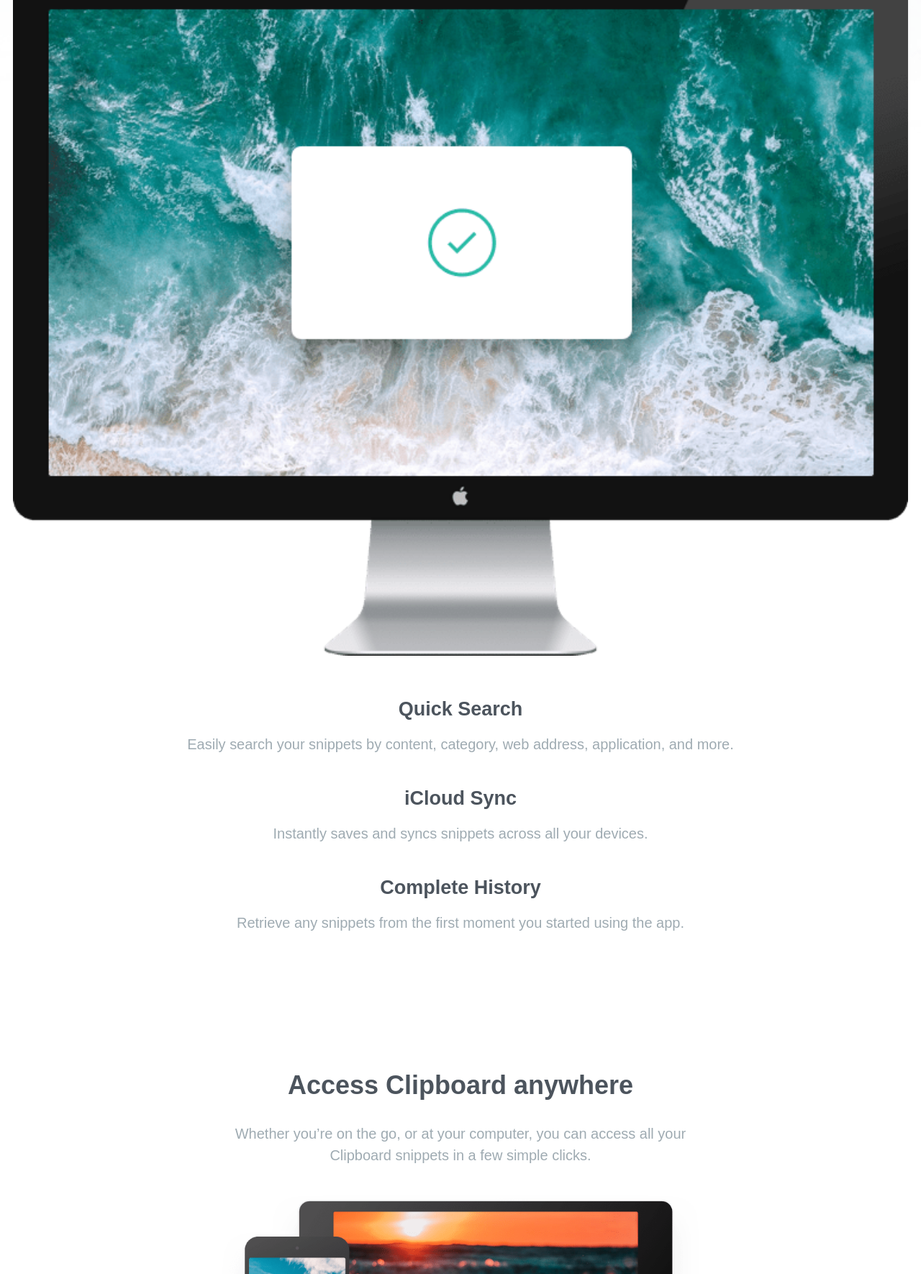
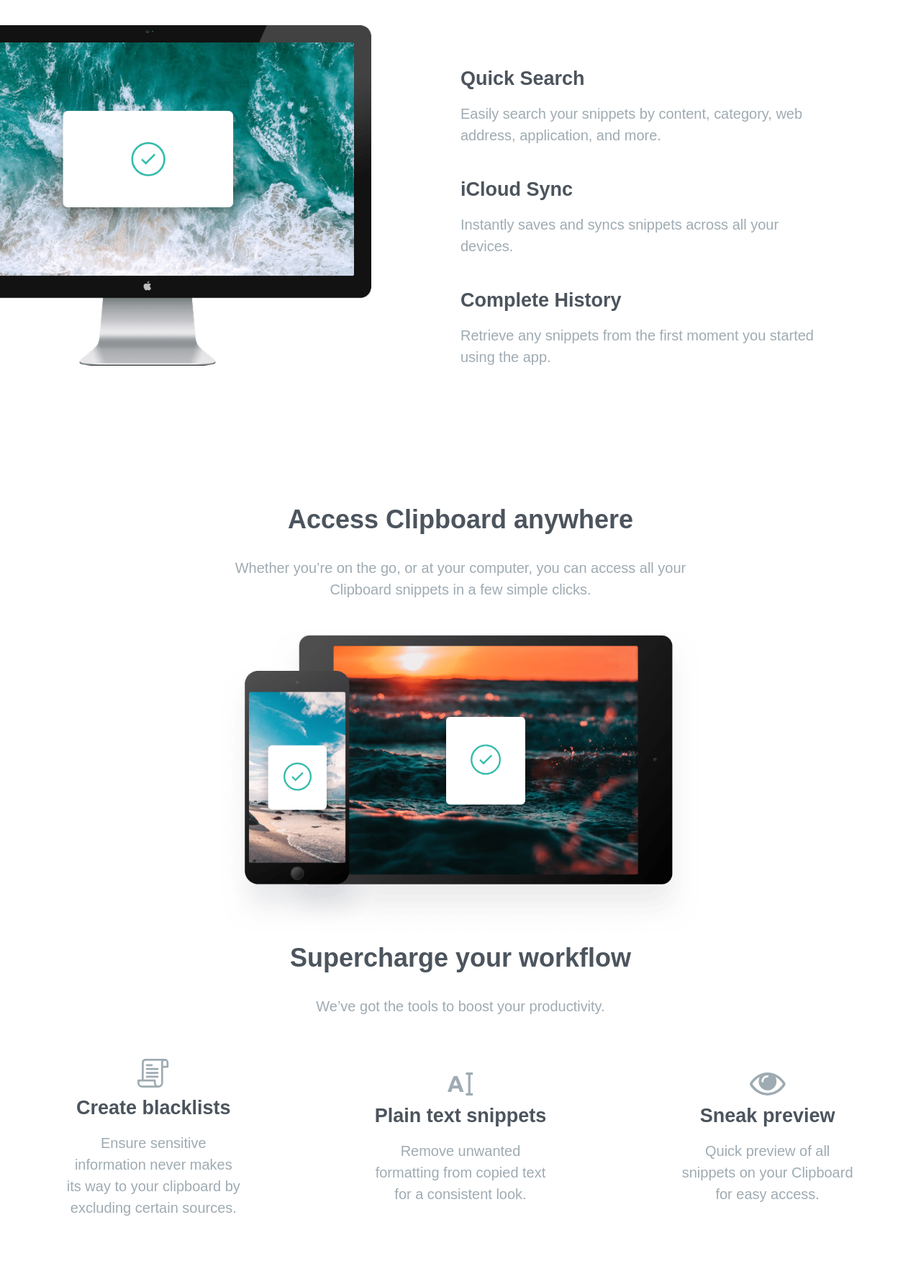
Before and after one commit to RajShringi/clipboard-landing-page, a plain HTML site: page index.html in a window 1280 px wide. Shown: the part 1030-2800 px from the top of the page at 72% size. Drawn offline with Linux system fonts and the light colour scheme; a web font is replaced by a local one.

Commit message:
complete desktop view

```diff
--- a/index.css
+++ b/index.css
@@ -180,3 +180,64 @@ footer nav img {
   align-items: center;
   justify-content: space-between;
 }
+
+@media screen and (min-width: 800px) {
+  body {
+    background-image: url(images/bg-header-desktop.png);
+  }
+  main {
+    margin-top: 10em;
+  }
+  .features {
+    flex-direction: row;
+    align-items: flex-start;
+  }
+
+  .features img {
+    position: relative;
+    left: -10%;
+    width: 50%;
+  }
+  .features-desc {
+    width: 500px;
+    max-width: 100%;
+    text-align: left;
+  }
+
+  .tools-container {
+    max-width: 1600px;
+    width: 100%;
+    margin: 0 auto;
+    text-align: center;
+  }
+
+  .tools {
+    display: flex;
+    align-items: center;
+    justify-content: space-around;
+  }
+  .tool {
+    width: 19%;
+  }
+  .companies {
+    flex-direction: row;
+    margin-bottom: 4em;
+  }
+  footer {
+    flex-direction: row;
+    align-items: center;
+    justify-content: space-around;
+  }
+  .footer-nav-1 ul {
+    display: flex;
+    flex-wrap: wrap;
+    width: 60%;
+  }
+  .footer-nav-1 ul li {
+    margin: 1.5em 1em;
+  }
+
+  .btn-ios {
+    margin: 0 1em;
+  }
+}
```
